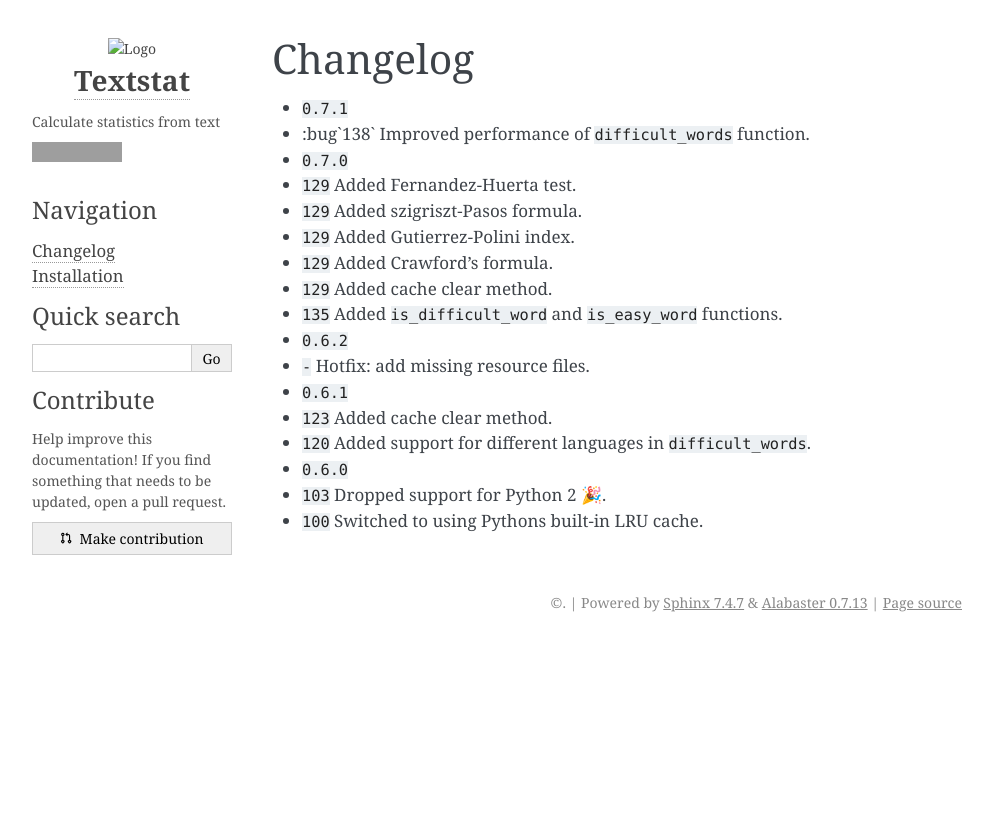
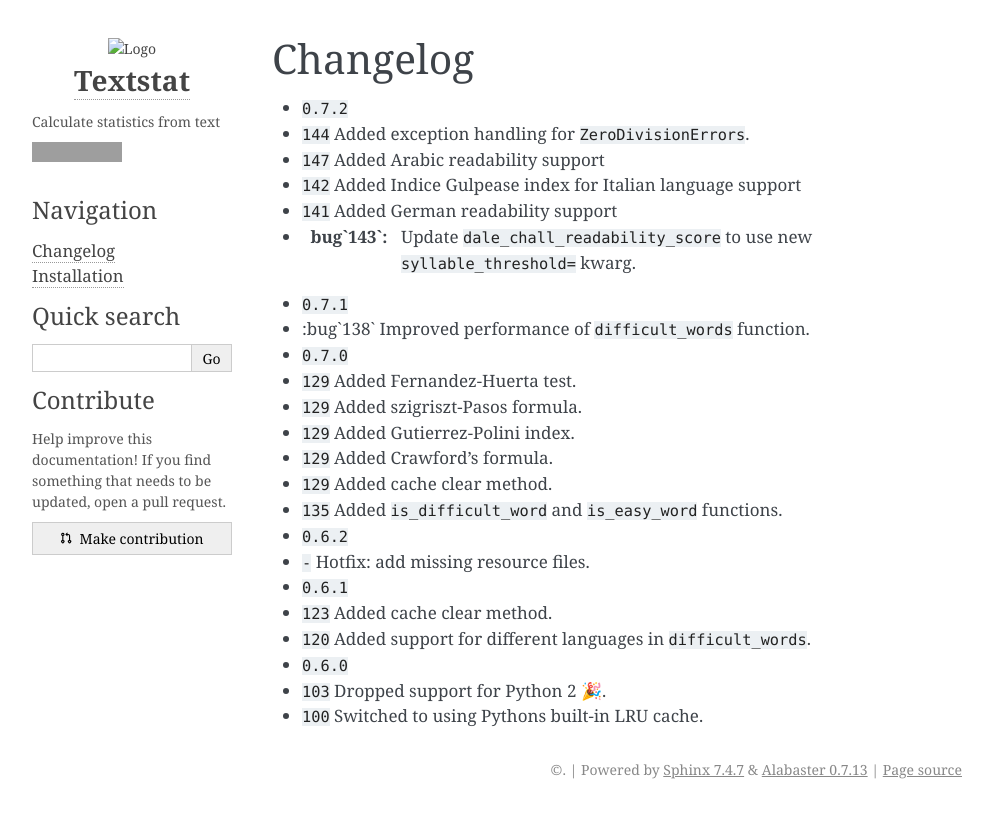
Before and after one commit to textstat/textstat, a Sphinx documentation site: the page built from docs/changelog.rst, in a window 1280 px wide, cut to the strip 0-818 px from the top of the page. Shown: the whole strip, without its empty margins (148-1141 px from the left). Built offline with Sphinx 7.4.7, drawn with Linux system fonts in a browser that asks for light colours; cross-references to code outside the pages are shown as plain code; grey boxes are pictures that could not be loaded.

Commit message:
release 0.7.2

```diff
--- a/docs/changelog.rst
+++ b/docs/changelog.rst
@@ -2,6 +2,12 @@
 Changelog
 =========
 
+- :release:`0.7.2 <2021-08-11>`
+- :feature:`144` Added exception handling for ``ZeroDivisionErrors``.
+- :feature:`147` Added Arabic readability support
+- :feature:`142` Added Indice Gulpease index for Italian language support
+- :feature:`141` Added German readability support
+- :bug`143`: Update ``dale_chall_readability_score`` to use new ``syllable_threshold=`` kwarg.
 - :release:`0.7.1 <2021-05-20>`
 - :bug`138` Improved performance of ``difficult_words`` function.
 - :release:`0.7.0 <2020-11-22>`
--- a/setup.py
+++ b/setup.py
@@ -4,7 +4,7 @@ from io import open
 setup(
     name='textstat',
     packages=['textstat'],
-    version='0.7.1',
+    version='0.7.2',
     description='Calculate statistical features from text',
     author='Shivam Bansal, Chaitanya Aggarwal',
     author_email='shivam5992@gmail.com',
--- a/textstat/__init__.py
+++ b/textstat/__init__.py
@@ -1,7 +1,7 @@
 from .textstat import textstat
 
 
-__version__ = (0, 7, 1)
+__version__ = (0, 7, 2)
 
 
 for attribute in dir(textstat):
```
